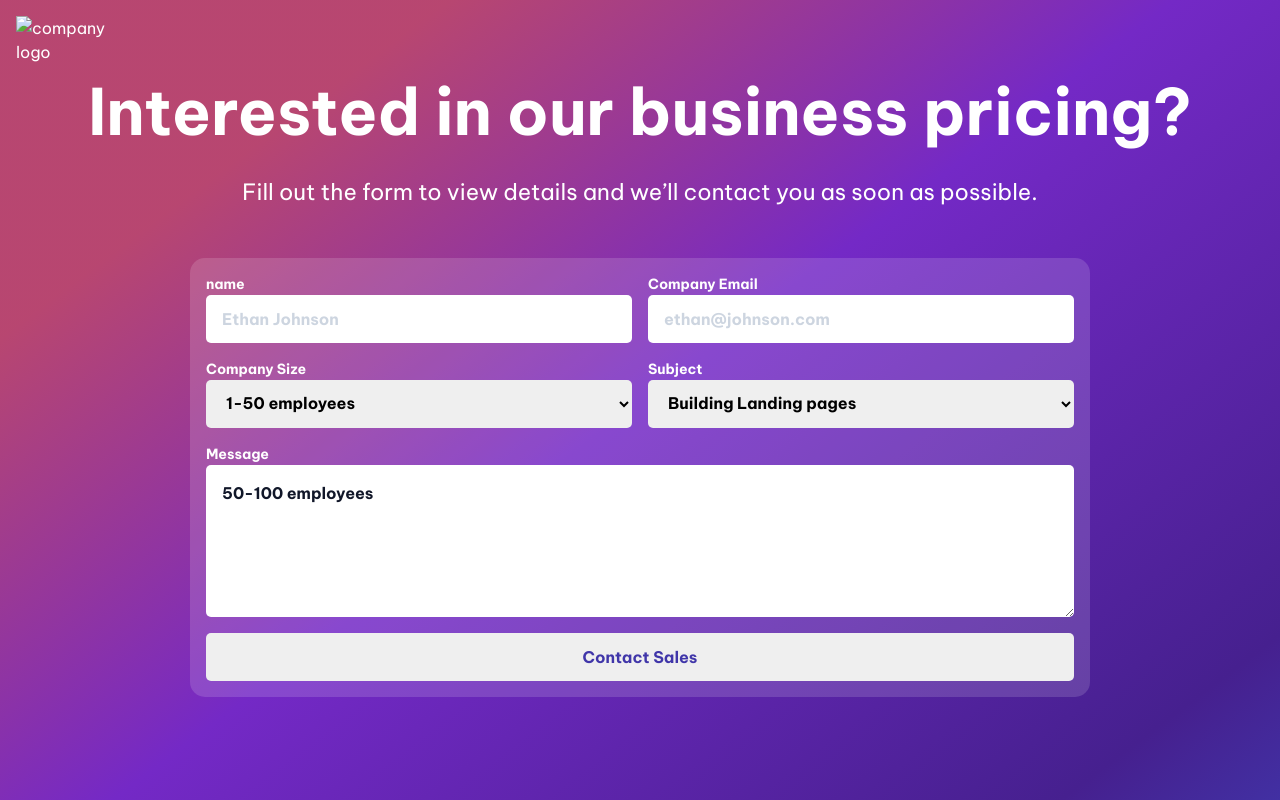
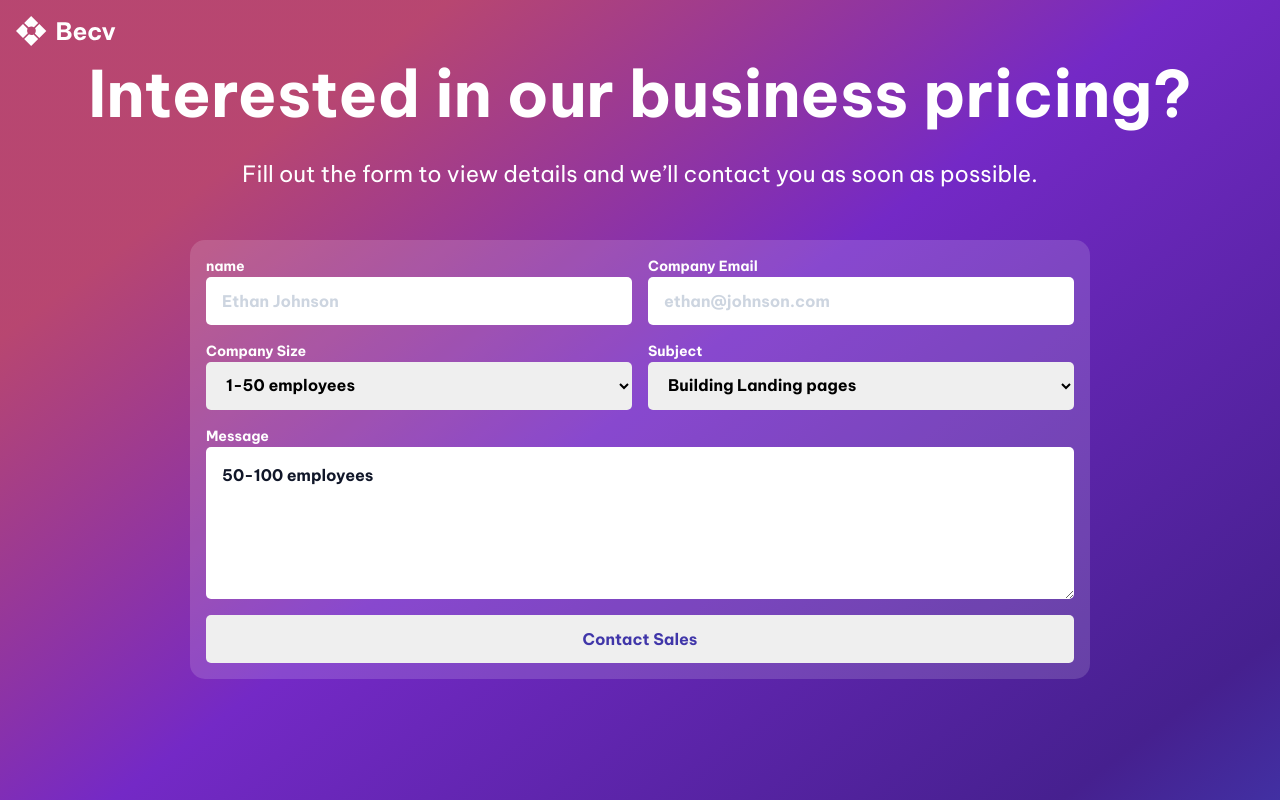
Before and after one commit to JanBergsma/ContactPage, a website: page index.html in a window 1280 px wide. Drawn offline with Linux system fonts and the light colour scheme; the site is published under a folder, as on GitHub Pages, so addresses that start at the root find nothing.

Commit message:
logo did not load on github pages

```diff
--- a/index.html
+++ b/index.html
@@ -21,7 +21,7 @@
   <body>
     <main>
       <header>
-        <img class="logo" src="/img/contact-form-icon.svg" alt="company logo" />
+        <img class="logo" src="img/contact-form-icon.svg" alt="company logo" />
         <div class="call-to-action">
           <h1 class="call-to-action-title">
             Interested in our business pricing?
```
